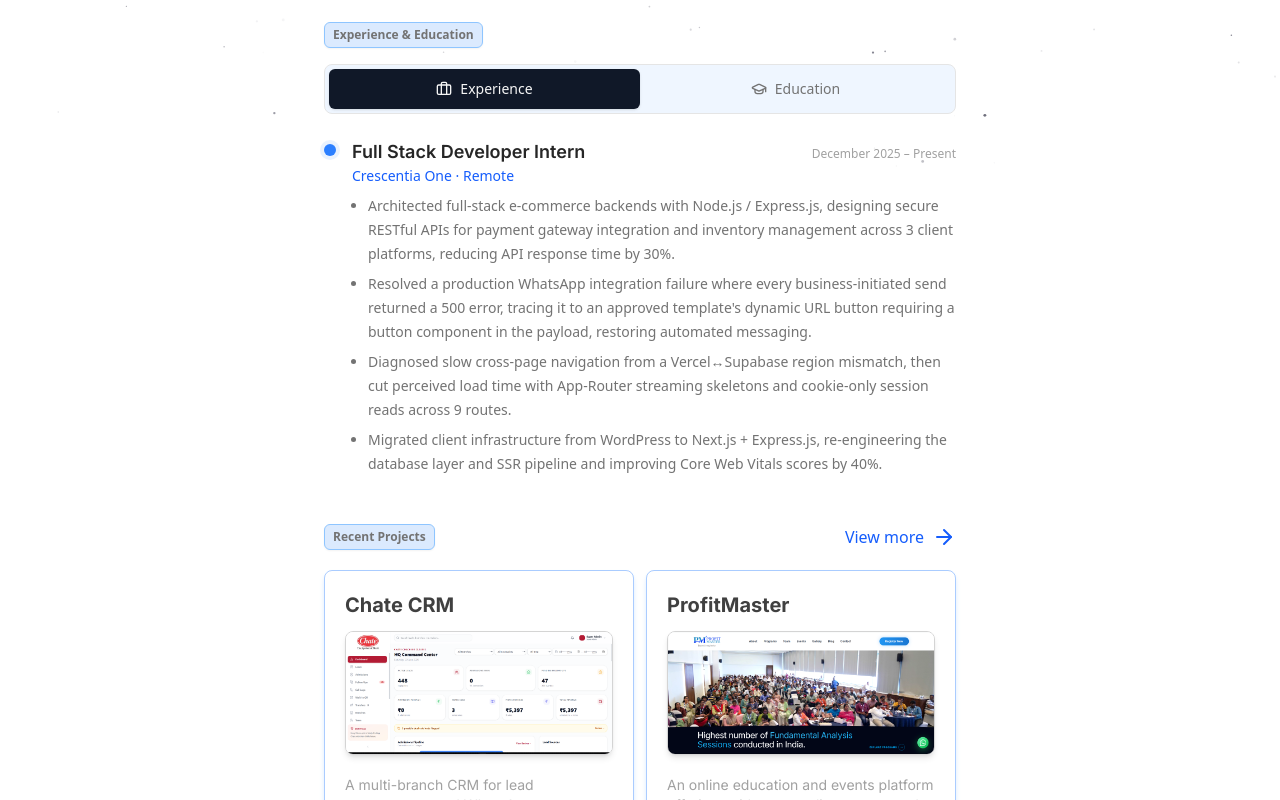
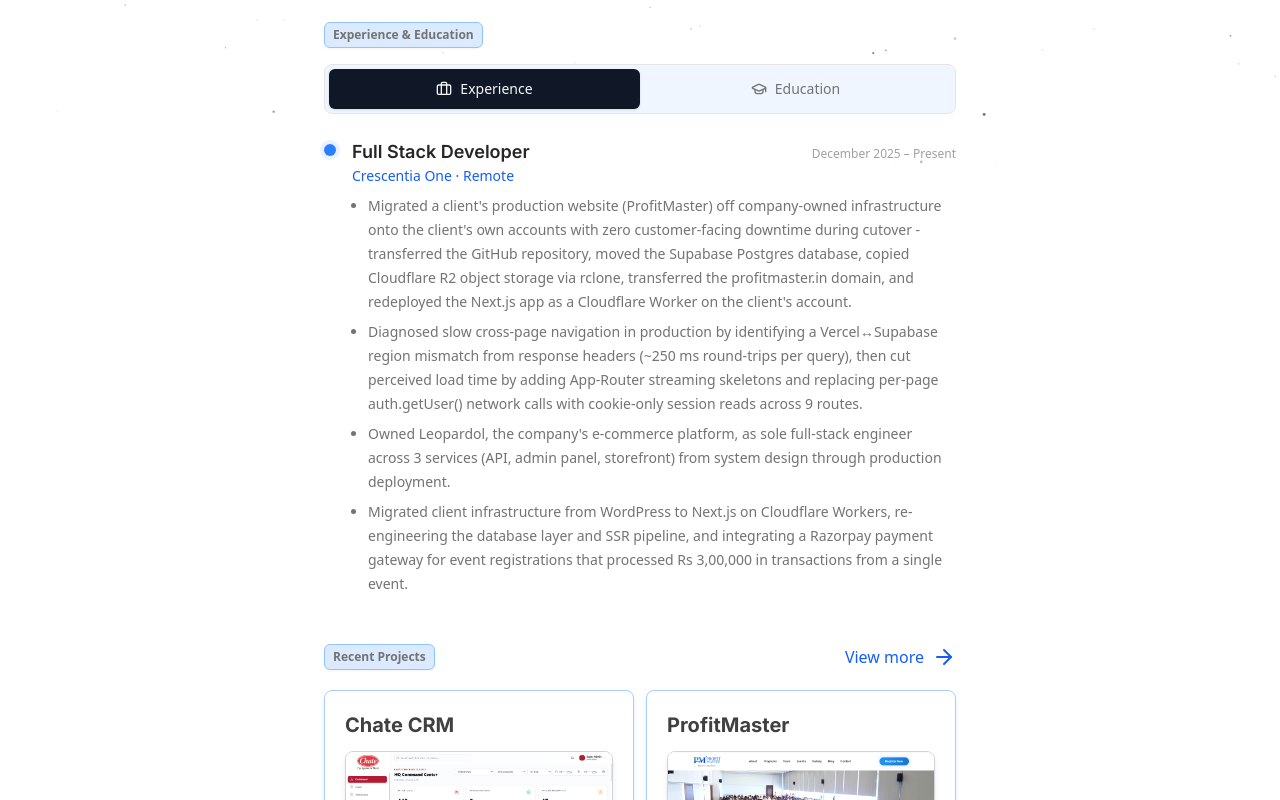
Before and after one commit to Rakesh-Bhagat/Portfolio, a Next.js app: page / in a window 1280 px wide. Shown: the part 620-1420 px from the top of the page. Built offline with nearby package versions, Linux system fonts and the light colour scheme.

Commit message:
updated seo stuffs

```diff
--- a/app/layout.tsx
+++ b/app/layout.tsx
@@ -1,6 +1,9 @@
 import type { Metadata } from "next";
+
 import { Geist, Geist_Mono, Inter, Poppins } from "next/font/google";
+
 import "./globals.css";
+
 import { Providers } from "./providers";
 import StarField from "@/components/StarField";
 import CustomCursor from "@/components/CustomCursor";
@@ -14,17 +17,18 @@
   variable: "--font-geist-mono",
   subsets: ["latin"],
 });
+
 const inter = Inter({
   subsets: ["latin"],
   variable: "--font-inter",
 });
+
 const poppins = Poppins({
   subsets: ["latin"],
-  weight: ["400", "500", "600", "700"], // choose weights you need
+  weight: ["400", "500", "600", "700"],
   display: "swap",
   variable: "--font-poppins",
 });
-
 
 export const metadata: Metadata = {
   metadataBase: new URL("https://bhagat.dev"),
@@ -35,38 +39,33 @@
   },
 
   description:
-    "Portfolio of Rakesh Bhagat, a full stack developer from India building modern web applications using Next.js, React, Node.js, and TypeScript.",
+    "Portfolio of Rakesh Bhagat, a full stack developer from India building modern web applications with Next.js, React, Node.js, TypeScript, and PostgreSQL.",
 
   alternates: {
     canonical: "/",
   },
 
-  keywords: [
-    "Rakesh Bhagat",
-    "bhagat.dev",
-    "Full Stack Developer",
-    "Next.js Developer",
-    "React Developer",
-    "Node.js Developer",
-    "TypeScript Developer",
-    "Web Developer India",
+  authors: [
+    {
+      name: "Rakesh Bhagat",
+      url: "https://bhagat.dev",
+    },
   ],
 
-  authors: [{ name: "Rakesh Bhagat", url: "https://bhagat.dev" }],
   creator: "Rakesh Bhagat",
 
   openGraph: {
     title: "Rakesh Bhagat | Full Stack Developer",
     description:
-      "21-year-old full stack developer building modern web applications with Next.js, React, and Node.js.",
+      "Rakesh Bhagat is a full stack developer building modern web applications with Next.js, React, Node.js, TypeScript, and PostgreSQL.",
     url: "https://bhagat.dev",
-    siteName: "Rakesh Bhagat Portfolio",
+    siteName: "Rakesh Bhagat",
     images: [
       {
         url: "/preview.png",
         width: 1200,
         height: 630,
-        alt: "Rakesh Bhagat Portfolio",
+        alt: "Rakesh Bhagat — Full Stack Developer",
       },
     ],
     locale: "en_US",
@@ -77,7 +76,7 @@
     card: "summary_large_image",
     title: "Rakesh Bhagat | Full Stack Developer",
     description:
-      "Full stack developer building clean and scalable web applications.",
+      "Full stack developer building modern and scalable web applications.",
     images: ["/preview.png"],
   },
 
@@ -101,22 +100,53 @@
 const personJsonLd = {
   "@context": "https://schema.org",
   "@type": "Person",
+  "@id": "https://bhagat.dev/#person",
+
   name: "Rakesh Bhagat",
   url: "https://bhagat.dev",
   image: "https://bhagat.dev/dp.png",
+
   jobTitle: "Full Stack Developer",
+
   description:
-    "Full stack developer from India building modern web applications using Next.js, React, Node.js, and TypeScript.",
-  nationality: "Indian",
+    "Rakesh Bhagat is a full stack developer building modern web applications with Next.js, React, Node.js, TypeScript, and PostgreSQL.",
+
   knowsAbout: [
+    "Full Stack Web Development",
     "Next.js",
     "React",
     "Node.js",
     "TypeScript",
     "PostgreSQL",
-    "Full Stack Web Development",
+    "Prisma",
+    "Supabase",
+    "Web Development",
   ],
-  sameAs: ["https://github.com/Rakesh-Bhagat"],
+
+  sameAs: [
+    "https://github.com/Rakesh-Bhagat",
+    "https://www.linkedin.com/in/irakesh-bhagat/",
+    "https://x.com/irakesh_bhagat",
+    "https://www.instagram.com/irakesh_bhagat/",
+  ],
+};
+
+const websiteJsonLd = {
+  "@context": "https://schema.org",
+  "@type": "WebSite",
+
+  "@id": "https://bhagat.dev/#website",
+  url: "https://bhagat.dev",
+
+  name: "Rakesh Bhagat",
+  description:
+    "Portfolio of Rakesh Bhagat, a full stack developer building modern web applications.",
+
+  publisher: {
+    "@id": "https://bhagat.dev/#person",
+  },
+
+  inLanguage: "en",
 };
 
 export default function RootLayout({
@@ -131,8 +161,18 @@
       >
         <script
           type="application/ld+json"
-          dangerouslySetInnerHTML={{ __html: JSON.stringify(personJsonLd) }}
+          dangerouslySetInnerHTML={{
+            __html: JSON.stringify(personJsonLd),
+          }}
         />
+
+        <script
+          type="application/ld+json"
+          dangerouslySetInnerHTML={{
+            __html: JSON.stringify(websiteJsonLd),
+          }}
+        />
+
         <Providers>
           <CustomCursor />
           <StarField />
--- a/data/experience.ts
+++ b/data/experience.ts
@@ -8,15 +8,15 @@
 
 const experience: ExperienceItem[] = [
   {
-    role: "Full Stack Developer Intern",
+    role: "Full Stack Developer",
     company: "Crescentia One",
     location: "Remote",
     period: "December 2025 – Present",
     points: [
-      "Architected full-stack e-commerce backends with Node.js / Express.js, designing secure RESTful APIs for payment gateway integration and inventory management across 3 client platforms, reducing API response time by 30%.",
-      "Resolved a production WhatsApp integration failure where every business-initiated send returned a 500 error, tracing it to an approved template's dynamic URL button requiring a button component in the payload, restoring automated messaging.",
-      "Diagnosed slow cross-page navigation from a Vercel↔Supabase region mismatch, then cut perceived load time with App-Router streaming skeletons and cookie-only session reads across 9 routes.",
-      "Migrated client infrastructure from WordPress to Next.js + Express.js, re-engineering the database layer and SSR pipeline and improving Core Web Vitals scores by 40%.",
+      "Migrated a client's production website (ProfitMaster) off company-owned infrastructure onto the client's own accounts with zero customer-facing downtime during cutover - transferred the GitHub repository, moved the Supabase Postgres database, copied Cloudflare R2 object storage via rclone, transferred the profitmaster.in domain, and redeployed the Next.js app as a Cloudflare Worker on the client's account.",
+      "Diagnosed slow cross-page navigation in production by identifying a Vercel↔Supabase region mismatch from response headers (~250 ms round-trips per query), then cut perceived load time by adding App-Router streaming skeletons and replacing per-page auth.getUser() network calls with cookie-only session reads across 9 routes.",
+      "Owned Leopardol, the company's e-commerce platform, as sole full-stack engineer across 3 services (API, admin panel, storefront) from system design through production deployment.",
+      "Migrated client infrastructure from WordPress to Next.js on Cloudflare Workers, re-engineering the database layer and SSR pipeline, and integrating a Razorpay payment gateway for event registrations that processed Rs 3,00,000 in transactions from a single event.",
     ],
   },
 ];
```
